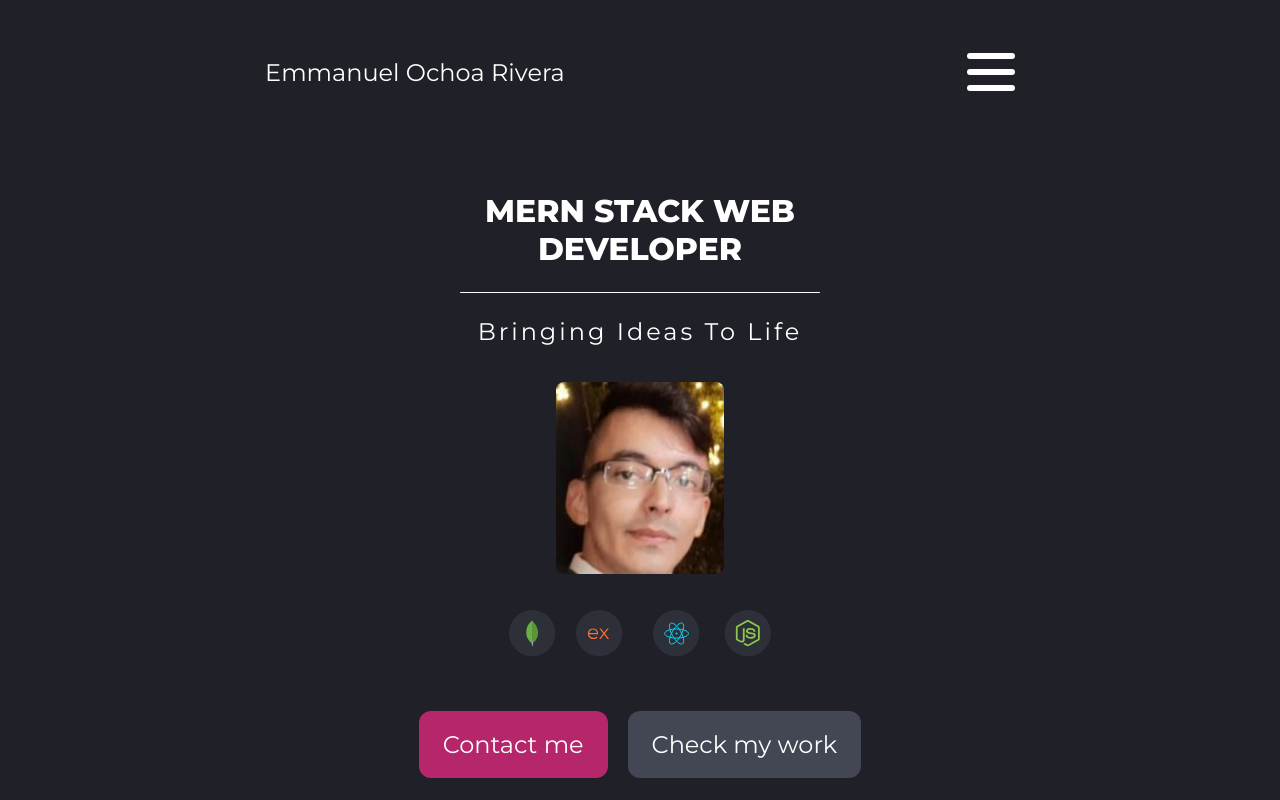
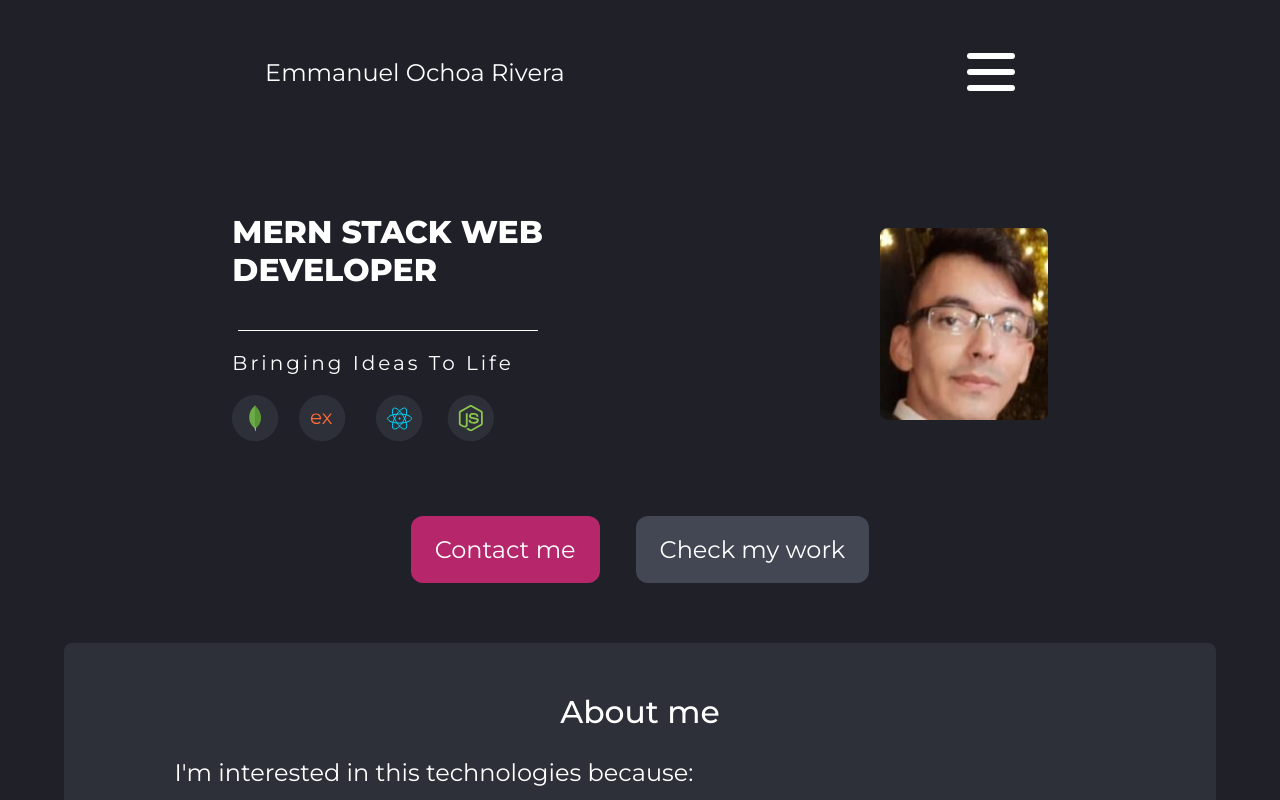
Before and after one commit to EmmanuelORivera/Portfolio, a React (Create React App) app: page / in a window 1280 px wide. Shown: the top 800 px of the page. Built offline with nearby package versions, Linux system fonts and the light colour scheme.

Commit message:
adding responsive styling to the Hero section

```diff
--- a/src/components/Hero/index.js
+++ b/src/components/Hero/index.js
@@ -8,11 +8,22 @@ import { Link } from "react-scroll";
 const Container = styled.div`
   margin: 2em 0;
 `;
+const HeroWrapper = styled.div`
+  @media ${({ theme }) => theme.mobileMediaQuery} {
+    display: flex;
+    justify-content: space-around;
+  }
+`;
 const LeftSide = styled.div`
   text-align: center;
+  @media ${({ theme }) => theme.mobileMediaQuery} {
+    display: flex;
+    flex-direction: column;
+    text-align: left;
+  }
 `;
 const Title = styled.h1`
-  font-size: 1.31rem;
+  font-size: ${({ theme }) => theme.titleFontSize};
   font-weight: 600;
   text-transform: uppercase;
 `;
@@ -20,8 +31,8 @@ const Span = styled.span`
   display: block;
 `;
 const SubTitle = styled.p`
+  font-size: 0.833rem;
   letter-spacing: 3px;
-  margin-bottom: 1.5em;
   &::before {
     content: "";
     display: block;
@@ -38,7 +49,7 @@ const ProfileImageContainer = styled.div`
   overflow: hidden;
   height: 8rem;
   width: 7rem;
-  margin: 0 auto 1.5em;
+  margin: 1.5em auto;
 `;
 const ProfileImage = styled.img`
   object-fit: fill;
@@ -47,10 +58,10 @@ const ProfileImage = styled.img`
 `;
 const RightSide = styled.div``;
 const ButtonsContainer = styled.div`
-  margin: 2em 0;
   display: flex;
   justify-content: center;
-  gap: 20px;
+  gap: 1.5em;
+  margin: 2.5em 0;
 `;
 
 const PrimaryButton = styled(Link)`
@@ -67,20 +78,23 @@ const SecondaryLink = styled(SecondaryButton, Link)``;
 const Hero = () => {
   return (
     <Container id="home">
+      <HeroWrapper>
         <LeftSide>
           <Title>
             Mern stack web <Span>developer</Span>
           </Title>
           <SubTitle>Bringing Ideas To Life</SubTitle>
+          <MERN />
+        </LeftSide>
+        <RightSide>
           <ProfileImageContainer>
             <ProfileImage
               src={profile}
               alt="This is my profile image"
             ></ProfileImage>
           </ProfileImageContainer>
-        <MERN />
-      </LeftSide>
-      <RightSide></RightSide>
+        </RightSide>
+      </HeroWrapper>
       <ButtonsContainer>
         <PrimaryButton
           activeClass="active"
--- a/src/components/Menu/Menu.styled.js
+++ b/src/components/Menu/Menu.styled.js
@@ -19,7 +19,7 @@ export const StyledMenu = styled.nav`
   }
 
   a {
-    font-size: 2rem;
+    font-size: 1rem;
     text-transform: uppercase;
     padding: 2rem 0;
     font-weight: bold;
--- a/src/global.js
+++ b/src/global.js
@@ -13,7 +13,7 @@ html {
   background-color: ${({ theme }) => theme.primaryColor800};
   color: ${({ theme }) => theme.primaryColor100};
 
-  @media(min-width:${({ theme }) => theme.mobile}){
+  @media ${({ theme }) => theme.mobileMediaQuery} {
     font-size:24px;
   }
 }
--- a/src/theme.js
+++ b/src/theme.js
@@ -1,3 +1,5 @@
+const size = { mobile: "576px" };
+
 export const theme = {
   primaryColor100: "white",
   primaryColor200: "#f2f2f2",
@@ -5,10 +7,13 @@ export const theme = {
   primaryColor700: "#a9adc1",
   primaryColor800: "#1f2028",
 
+  titleFontSize: "1.3125rem",
   hoverBackgroundColor: "rgb(0, 0, 0, 0.2)",
   primaryButtonColor: "#b5266b",
   secondaryButtonColor: "#434653",
   secondaryButtonHoverColor: "#2e3039",
   borderColor800: "#8d8d8d",
-  mobile: "576px",
+
+  mobile: `${size.mobile}`,
+  mobileMediaQuery: `(min-width:${size.mobile})`,
 };
```
Lines whose indentation alone changed are shown as unchanged.
